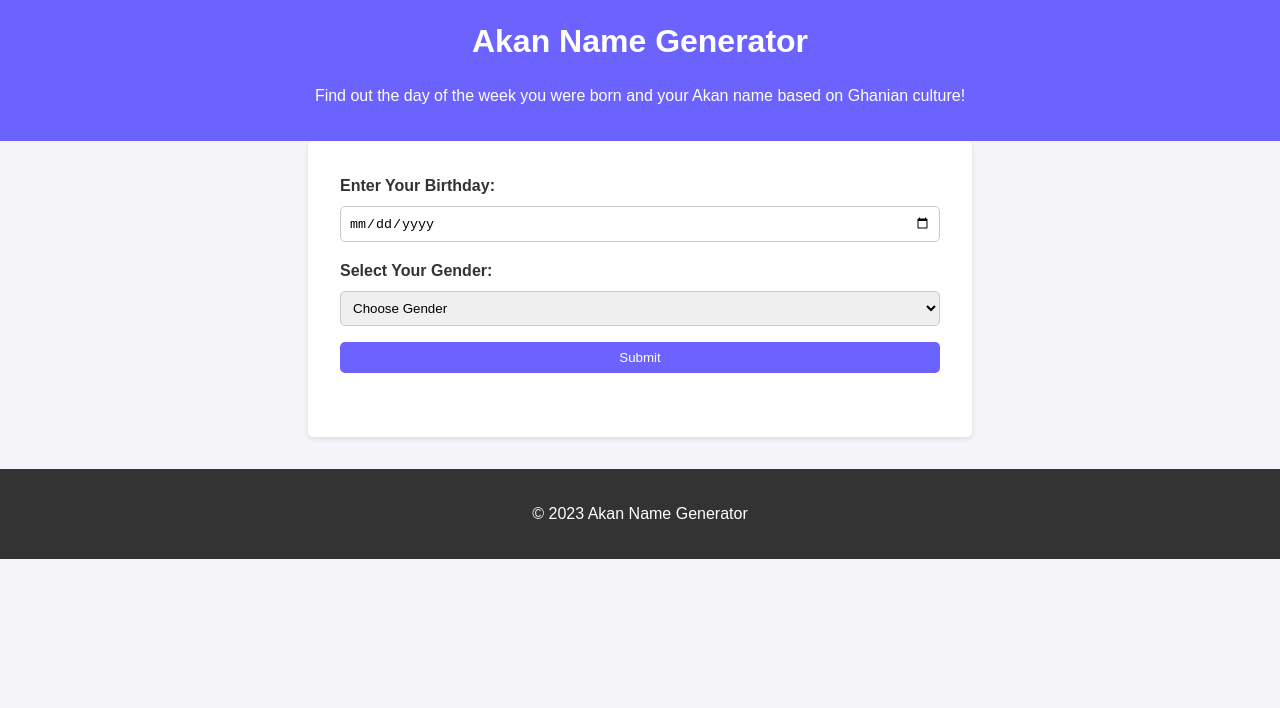
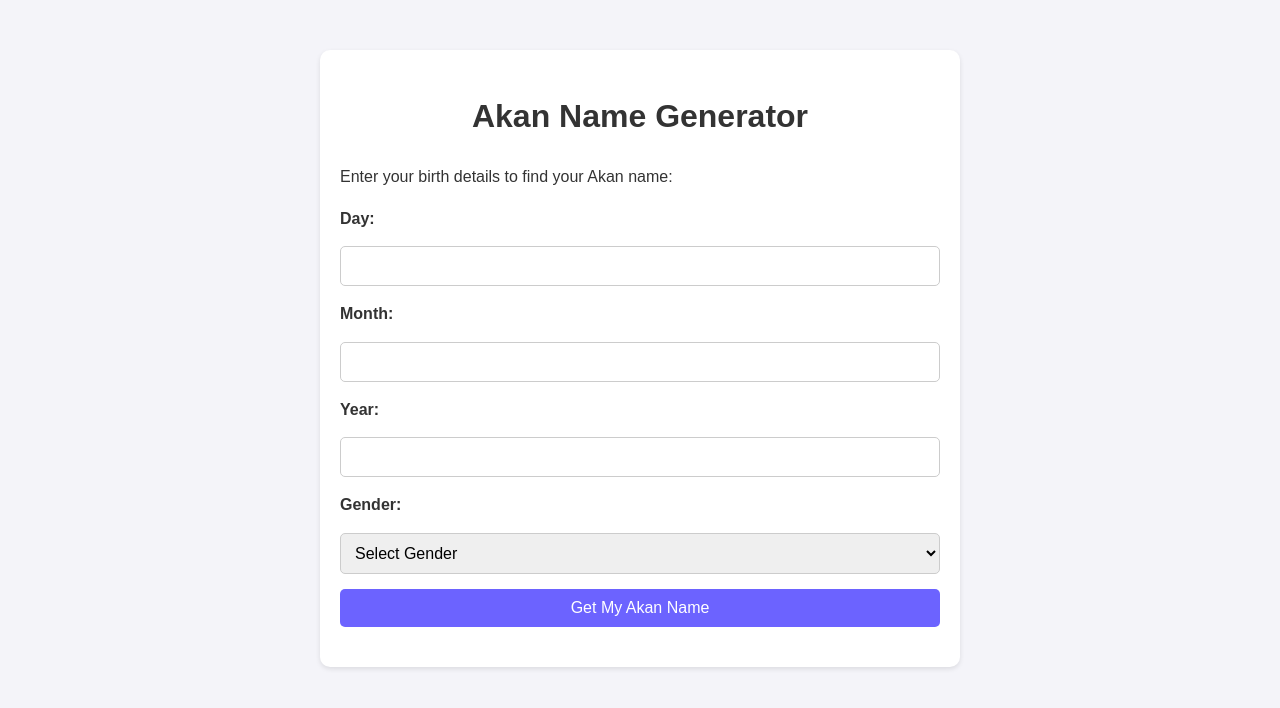
Before and after one commit to mustafamuse11/generatorweb, a plain HTML site: page index.html in a window 1280 px wide. Drawn offline with Linux system fonts and the light colour scheme.

Commit message:
Updated HTML, CSS, and JavaScript for Akan Name Generator

```diff
--- a/index.html
+++ b/index.html
@@ -5,37 +5,38 @@
   <meta charset="UTF-8">
   <meta name="viewport" content="width=device-width, initial-scale=1.0">
   <title>Akan Name Generator</title>
-  <link rel="stylesheet" href="styles.css">
+  <link rel="stylesheet" href="style.css">
 </head>
 
 <body>
-  <header>
+  <div class="container">
     <h1>Akan Name Generator</h1>
-    <p>Find out the day of the week you were born and your Akan name based on Ghanian culture!</p>
-  </header>
+    <p>Enter your birth details to find your Akan name:</p>
 
-  <main>
+    <!-- Form for input -->
     <form id="akanForm">
-      <label for="birthday">Enter Your Birthday:</label>
-      <input type="date" id="birthday" required>
+      <label for="day">Day:</label>
+      <input type="number" id="day" min="1" max="31" required>
 
-      <label for="gender">Select Your Gender:</label>
+      <label for="month">Month:</label>
+      <input type="number" id="month" min="1" max="12" required>
+
+      <label for="year">Year:</label>
+      <input type="number" id="year" min="1900" max="2100" required>
+
+      <label for="gender">Gender:</label>
       <select id="gender" required>
-        <option value="" disabled selected>Choose Gender</option>
+        <option value="" disabled selected>Select Gender</option>
         <option value="male">Male</option>
         <option value="female">Female</option>
       </select>
 
-      <button type="submit">Submit</button>
+      <button type="submit">Get My Akan Name</button>
     </form>
 
+
     <div id="result"></div>
-  </main>
-
-  <footer>
-    <p>&copy; 2023 Akan Name Generator</p>
-  </footer>
-
+  </div>
   <script src="script.js"></script>
 </body>
 
--- a/script.js
+++ b/script.js
@@ -1,34 +1,43 @@
-// script.js
+// Select the form and result area
+const form = document.getElementById("akanForm");
+const resultDiv = document.getElementById("result");
 
-document.getElementById("akanForm").addEventListener("submit", function (e) {
-    e.preventDefault();
+// Add event listener to the form
+form.addEventListener("submit", function (e) {
+  e.preventDefault(); // Prevent page refresh
 
-    // Get user input
-    const birthday = document.getElementById("birthday").value;
+  // Get user inputs
+  const day = parseInt(document.getElementById("day").value);
+  const month = parseInt(document.getElementById("month").value);
+  const year = parseInt(document.getElementById("year").value);
   const gender = document.getElementById("gender").value;
 
   // Validate inputs
-    if (!birthday || !gender) {
-        alert("Please enter a valid date and select your gender.");
+  if (!day || !month || !year || !gender) {
+    resultDiv.textContent = "Please fill in all fields.";
+    return;
+  }
+  if (day < 1 || day > 31 || month < 1 || month > 12 || year < 1900 || year > 2100) {
+    resultDiv.textContent = "Please enter valid day, month, and year.";
     return;
   }
 
-    // Parse date input
-    const date = new Date(birthday);
-    const day = date.getDay(); // Get the day of the week (0 = Sunday, 1 = Monday, ..., 6 = Saturday)
+  // Calculate the day of the week
+  const date = new Date(year, month - 1, day); // Month is 0-based
+  const dayOfWeek = date.getDay(); // 0 = Sunday, 1 = Monday, ..., 6 = Saturday
 
   // Akan names
   const maleNames = ["Kwasi", "Kwadwo", "Kwabena", "Kwaku", "Yaw", "Kofi", "Kwame"];
   const femaleNames = ["Akosua", "Adwoa", "Abenaa", "Akua", "Yaa", "Afua", "Ama"];
 
-    // Get Akan name based on gender and day
+  // Determine the Akan name
   let akanName = "";
   if (gender === "male") {
-        akanName = maleNames[day];
+    akanName = maleNames[dayOfWeek];
   } else if (gender === "female") {
-        akanName = femaleNames[day];
+    akanName = femaleNames[dayOfWeek];
   }
 
-    // Display result
-    document.getElementById("result").textContent = `Your Akan name is ${akanName}. You were born on a ${date.toLocaleString('en-us', { weekday: 'long' })}.`;
+  // Display the result with the full sentence
+  resultDiv.textContent = `Your Akan name is ${akanName}.`;
 });
--- /dev/null
+++ b/style.css
@@ -0,0 +1,62 @@
+/* style.css */
+
+body {
+  font-family: Arial, sans-serif;
+  line-height: 1.6;
+  margin: 0;
+  padding: 0;
+  background-color: #f4f4f9;
+  color: #333;
+}
+
+.container {
+  max-width: 600px;
+  margin: 50px auto;
+  padding: 20px;
+  background: #fff;
+  border-radius: 10px;
+  box-shadow: 0 2px 5px rgba(0, 0, 0, 0.1);
+}
+
+h1 {
+  text-align: center;
+  color: #333;
+}
+
+form {
+  display: flex;
+  flex-direction: column;
+  gap: 15px;
+}
+
+label {
+  font-weight: bold;
+}
+
+input,
+select,
+button {
+  padding: 10px;
+  font-size: 1rem;
+  border: 1px solid #ccc;
+  border-radius: 5px;
+}
+
+button {
+  background: #6c63ff;
+  color: white;
+  border: none;
+  cursor: pointer;
+}
+
+button:hover {
+  background: #5750d9;
+}
+
+#result {
+  margin-top: 20px;
+  text-align: center;
+  font-size: 1.2rem;
+  font-weight: bold;
+  color: #333;
+}
```
Lines whose indentation alone changed are shown as unchanged.
